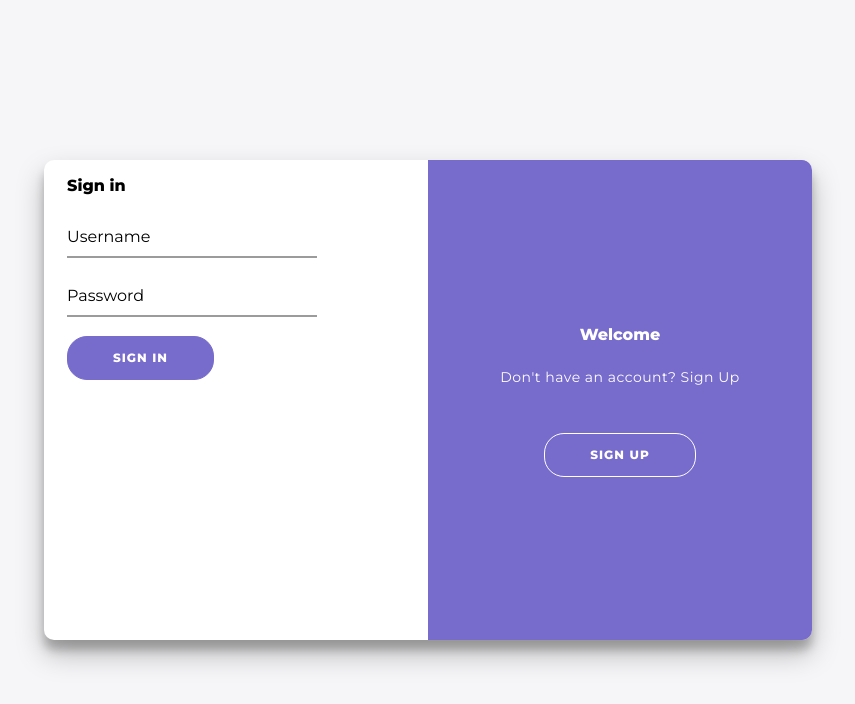
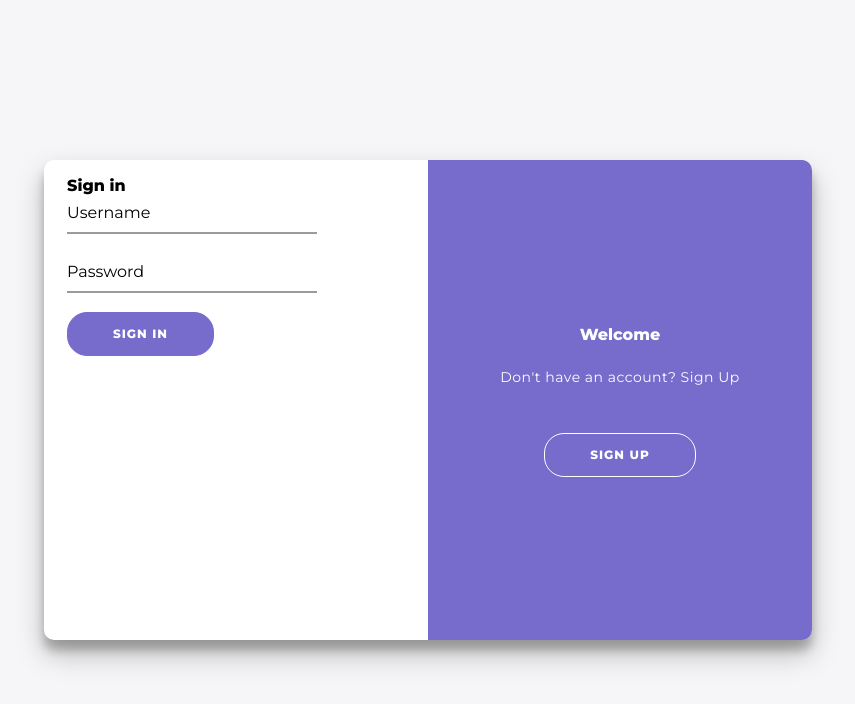
Before and after one commit to AdityaGupta03/Horizon3-pipeline-v2, a Next.js app in the folder frontend/: page / in a window 1280 px wide. Shown: the top 704 px of the page, without its empty margins (212-1067 px from the left). Built offline with nearby package versions, Linux system fonts and the light colour scheme.

Commit message:
Update AuthForm.css

```diff
--- a/frontend/src/app/AuthForm/AuthForm.css
+++ b/frontend/src/app/AuthForm/AuthForm.css
@@ -55,8 +55,12 @@ input[type="email"]:focus {
 
 h1.authform {
   font-weight: bold;
-  margin: 0;
   color: #000;
+  position: absolute;
+  left: 0;
+  font-family: 'Montserrat', sans-serif;
+  font-size: 16px;
+  margin-bottom: 50%;
 }
 
 h1.welcome {
```
